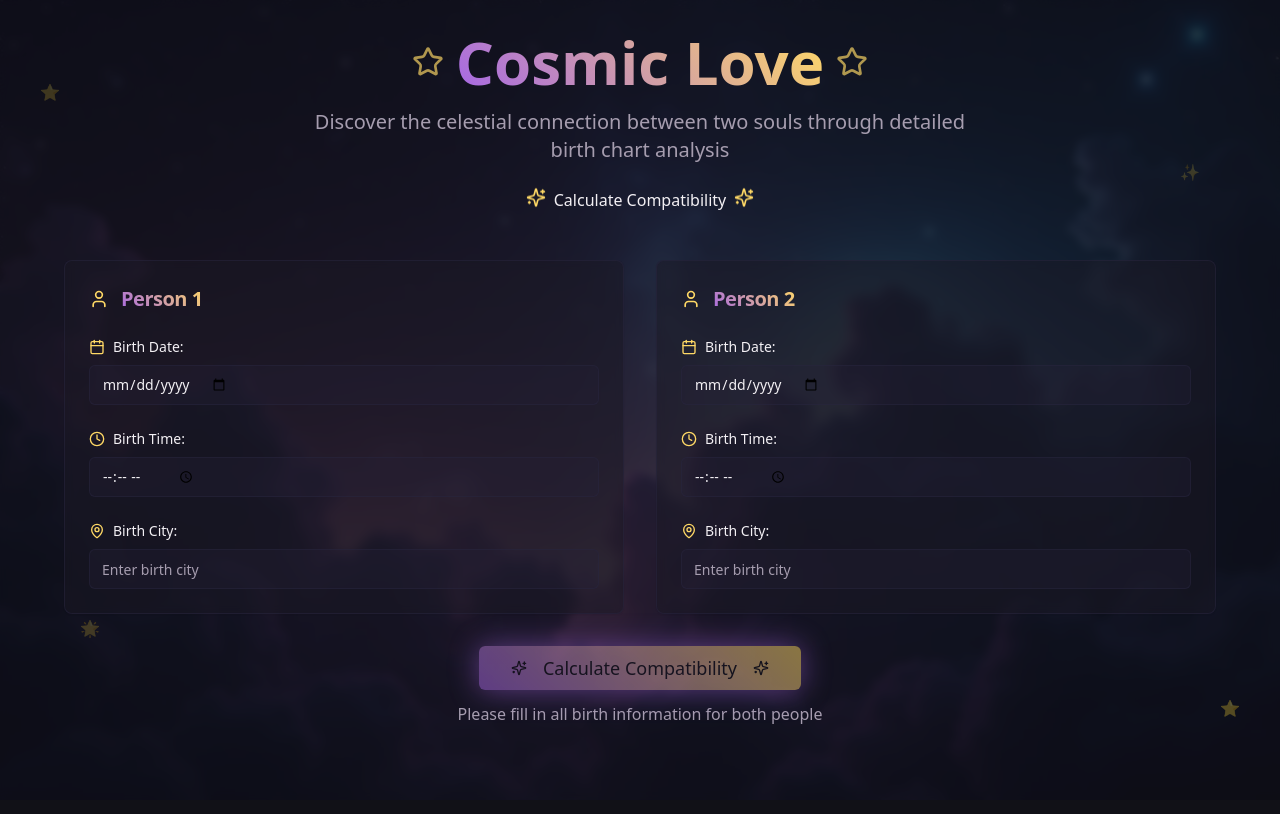
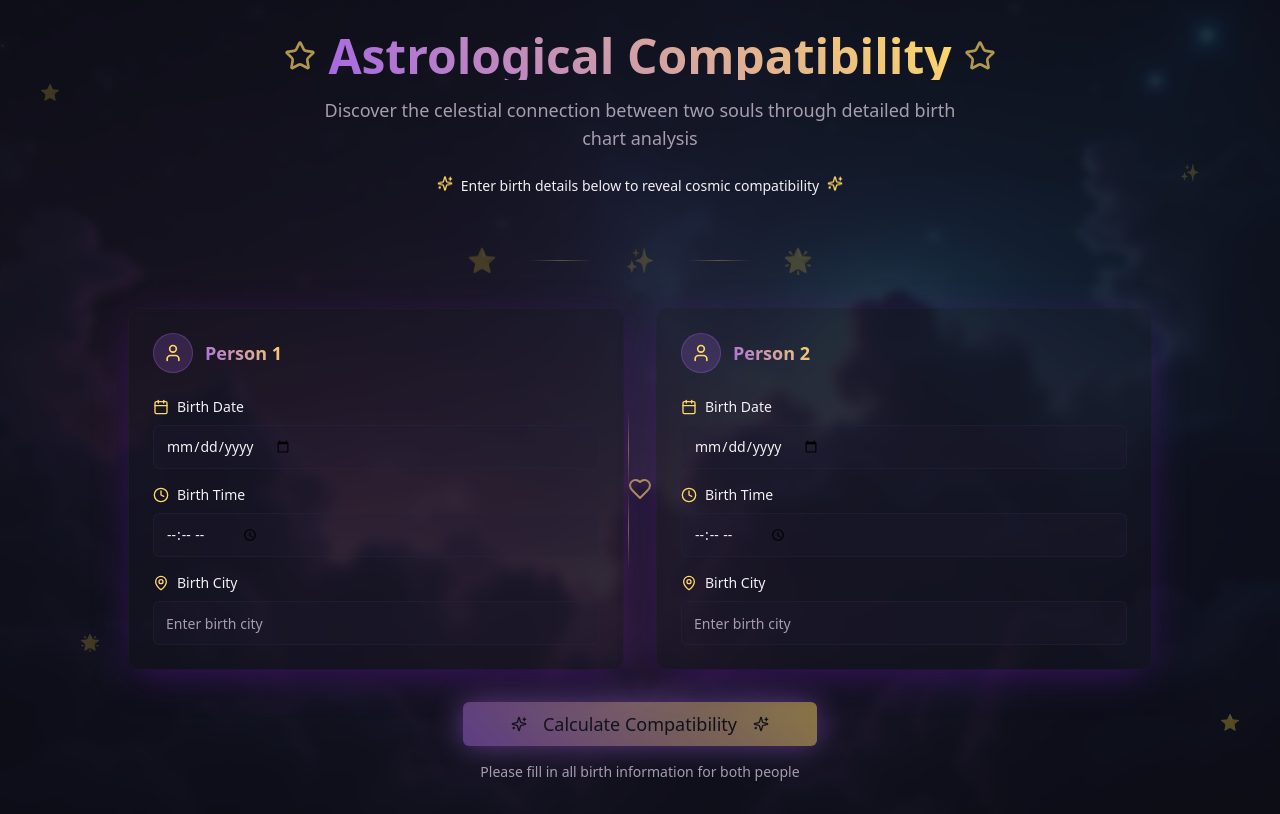
Before and after one commit to jakelahaye/star-crossed-view, a React (Vite) app: page / in a window 1280 px wide. Built offline with nearby package versions, Linux system fonts and the light colour scheme.

Commit message:
Refactor page layout and title
Refactor the page layout to be more creative and reduce the size of the boxes. Change the title at the top of the page to "Astrological Compatibility".

```diff
--- a/src/components/BirthInfoForm.tsx
+++ b/src/components/BirthInfoForm.tsx
@@ -24,62 +24,61 @@ const BirthInfoForm = ({ personNumber, birthInfo, onUpdate }: BirthInfoFormProps
   };
 
   return (
-    <Card className="bg-card/50 backdrop-blur-sm border-border/50 shadow-cosmic">
-      <CardHeader>
-        <CardTitle className="flex items-center gap-3 text-xl">
+    <div className="bg-card/30 backdrop-blur-sm border border-border/30 rounded-xl p-6 shadow-cosmic hover:shadow-starlight transition-all duration-300">
+      <div className="flex items-center gap-3 mb-6">
+        <div className="flex items-center justify-center w-10 h-10 rounded-full bg-primary/20 border border-primary/30">
           <User className="h-5 w-5 text-accent" />
-          <span className="bg-starlight bg-clip-text text-transparent">
-            Person {personNumber}
-          </span>
-        </CardTitle>
-      </CardHeader>
-      <CardContent className="space-y-6">
+        </div>
+        <h3 className="text-lg font-semibold bg-starlight bg-clip-text text-transparent">
+          Person {personNumber}
+        </h3>
+      </div>
+
+      <div className="grid gap-4">
         <div className="space-y-2">
           <Label htmlFor={`date-${personNumber}`} className="flex items-center gap-2 text-sm font-medium">
             <Calendar className="h-4 w-4 text-accent" />
-            Birth Date:
+            Birth Date
           </Label>
           <Input
             id={`date-${personNumber}`}
             type="date"
             value={birthInfo.date}
             onChange={(e) => handleInputChange('date', e.target.value)}
-            className="bg-secondary/30 border-border/50 focus:border-primary focus:ring-primary/20"
-            placeholder="MM/DD/YYYY"
+            className="bg-secondary/20 border-border/40 focus:border-primary focus:ring-primary/20 h-11"
           />
         </div>
 
         <div className="space-y-2">
           <Label htmlFor={`time-${personNumber}`} className="flex items-center gap-2 text-sm font-medium">
             <Clock className="h-4 w-4 text-accent" />
-            Birth Time:
+            Birth Time
           </Label>
           <Input
             id={`time-${personNumber}`}
             type="time"
             value={birthInfo.time}
             onChange={(e) => handleInputChange('time', e.target.value)}
-            className="bg-secondary/30 border-border/50 focus:border-primary focus:ring-primary/20"
-            placeholder="12:30 PM"
+            className="bg-secondary/20 border-border/40 focus:border-primary focus:ring-primary/20 h-11"
           />
         </div>
 
         <div className="space-y-2">
           <Label htmlFor={`city-${personNumber}`} className="flex items-center gap-2 text-sm font-medium">
             <MapPin className="h-4 w-4 text-accent" />
-            Birth City:
+            Birth City
           </Label>
           <Input
             id={`city-${personNumber}`}
             type="text"
             value={birthInfo.city}
             onChange={(e) => handleInputChange('city', e.target.value)}
-            className="bg-secondary/30 border-border/50 focus:border-primary focus:ring-primary/20"
+            className="bg-secondary/20 border-border/40 focus:border-primary focus:ring-primary/20 h-11"
             placeholder="Enter birth city"
           />
         </div>
-      </CardContent>
-    </Card>
+      </div>
+    </div>
   );
 };
 
--- a/src/pages/Index.tsx
+++ b/src/pages/Index.tsx
@@ -60,52 +60,74 @@ const Index = () => {
         <div className="text-center mb-12">
           <div className="flex items-center justify-center gap-3 mb-4">
             <Star className="h-8 w-8 text-accent animate-twinkle" />
-            <h1 className="text-5xl md:text-6xl font-bold bg-starlight bg-clip-text text-transparent">
-              Cosmic Love
+            <h1 className="text-4xl md:text-5xl font-bold bg-starlight bg-clip-text text-transparent">
+              Astrological Compatibility
             </h1>
             <Star className="h-8 w-8 text-accent animate-twinkle" />
           </div>
-          <p className="text-xl text-muted-foreground mb-6 max-w-2xl mx-auto">
+          <p className="text-lg text-muted-foreground mb-6 max-w-2xl mx-auto">
             Discover the celestial connection between two souls through detailed birth chart analysis
           </p>
           <div className="flex items-center justify-center gap-2">
-            <Sparkles className="h-5 w-5 text-accent animate-float" />
-            <span className="text-foreground">Calculate Compatibility</span>
-            <Sparkles className="h-5 w-5 text-accent animate-float" />
+            <Sparkles className="h-4 w-4 text-accent animate-float" />
+            <span className="text-foreground text-sm">Enter birth details below to reveal cosmic compatibility</span>
+            <Sparkles className="h-4 w-4 text-accent animate-float" />
           </div>
         </div>
 
+        {/* Decorative elements */}
+        <div className="flex justify-center items-center gap-8 mb-8 opacity-30">
+          <div className="text-2xl animate-twinkle">⭐</div>
+          <div className="w-16 h-px bg-gradient-to-r from-transparent via-accent to-transparent"></div>
+          <div className="text-2xl animate-twinkle" style={{ animationDelay: '1s' }}>✨</div>
+          <div className="w-16 h-px bg-gradient-to-r from-transparent via-accent to-transparent"></div>
+          <div className="text-2xl animate-twinkle" style={{ animationDelay: '2s' }}>🌟</div>
+        </div>
+
         {!showResult ? (
-          <div className="max-w-6xl mx-auto space-y-8">
+          <div className="max-w-5xl mx-auto space-y-8">
             {/* Birth Information Forms */}
-            <div className="grid md:grid-cols-2 gap-8">
+            <div className="relative">
+              {/* Cosmic connector line */}
+              <div className="absolute left-1/2 top-1/2 transform -translate-x-1/2 -translate-y-1/2 z-0">
+                <div className="w-px h-20 bg-gradient-to-b from-accent/0 via-accent/50 to-accent/0"></div>
+                <Heart className="h-6 w-6 text-accent mx-auto -mt-3 -mb-3 animate-pulse" />
+                <div className="w-px h-20 bg-gradient-to-b from-accent/0 via-accent/50 to-accent/0"></div>
+              </div>
+
+              <div className="grid grid-cols-1 lg:grid-cols-2 gap-8 relative z-10">
+                <div className="order-1 animate-fade-in-up">
                   <BirthInfoForm
                     personNumber={1}
                     birthInfo={person1Info}
                     onUpdate={setPerson1Info}
                   />
+                </div>
+                <div className="order-2 animate-fade-in-up" style={{ animationDelay: '0.2s' }}>
                   <BirthInfoForm
                     personNumber={2}
                     birthInfo={person2Info}
                     onUpdate={setPerson2Info}
                   />
                 </div>
+              </div>
+            </div>
 
             {/* Calculate Button */}
-            <div className="text-center">
+            <div className="text-center animate-fade-in-up" style={{ animationDelay: '0.4s' }}>
               <Button
                 variant="cosmic"
                 size="lg"
                 onClick={handleCalculateCompatibility}
                 disabled={!isFormValid()}
-                className="text-lg px-8 py-4"
+                className="text-lg px-12 py-4 hover:scale-105 transition-all duration-300"
               >
                 <Sparkles className="h-5 w-5 mr-2" />
                 Calculate Compatibility
                 <Sparkles className="h-5 w-5 ml-2" />
               </Button>
               {!isFormValid() && (
-                <p className="text-muted-foreground mt-3">
+                <p className="text-muted-foreground mt-4 text-sm animate-fade-in-up" style={{ animationDelay: '0.6s' }}>
                   Please fill in all birth information for both people
                 </p>
               )}
```
Lines whose indentation alone changed are shown as unchanged.
